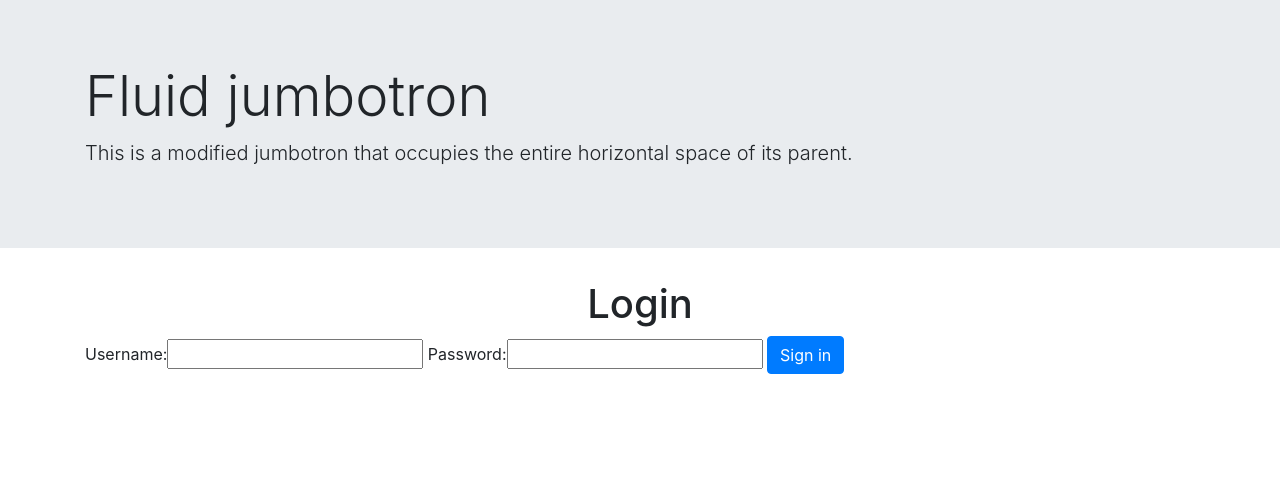
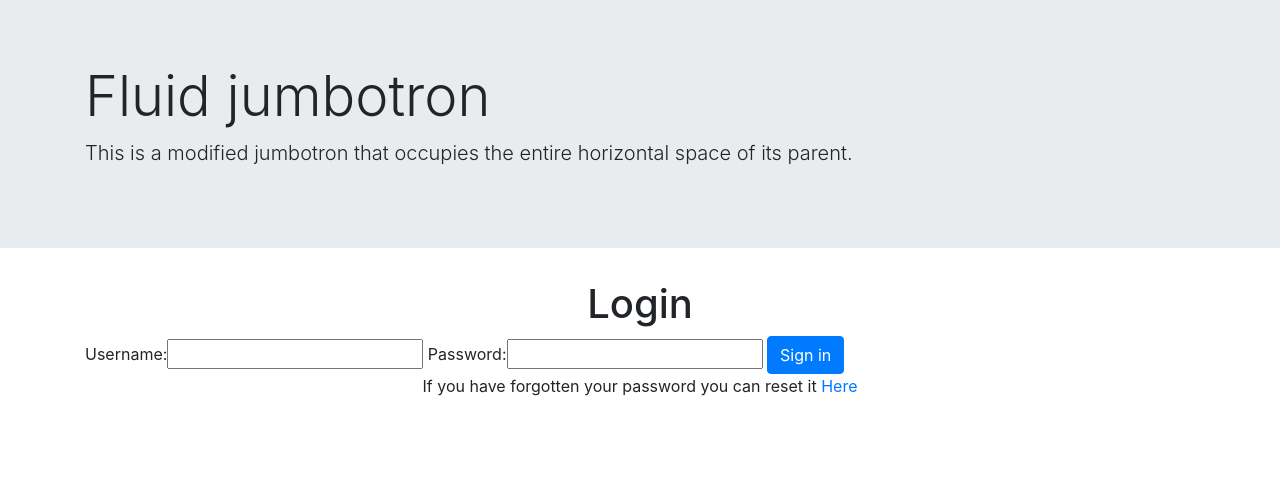
Before and after one commit to Code-Institute-Submissions/Freelance-Services, a Django app: page /accounts/login/ in a window 1280 px wide. Shown: the part 57-536 px from the top of the page. Run offline with Django 3.2, Linux system fonts and the light colour scheme; some libraries are stand-ins or nearby versions.

Commit message:
Added forgotten password link

```diff
--- a/accounts/templates/accounts/login.html
+++ b/accounts/templates/accounts/login.html
@@ -9,6 +9,7 @@
         {{ login_form | as_bootstrap }}
         <button type="submit" class="btn btn-primary mx-auto">Sign in</button>
     </form>
+    <p class="text-center">If you have forgotten your password you can reset it <a href="{% url 'password_reset' %}">Here</a></p>
 </div>
 
 
```
